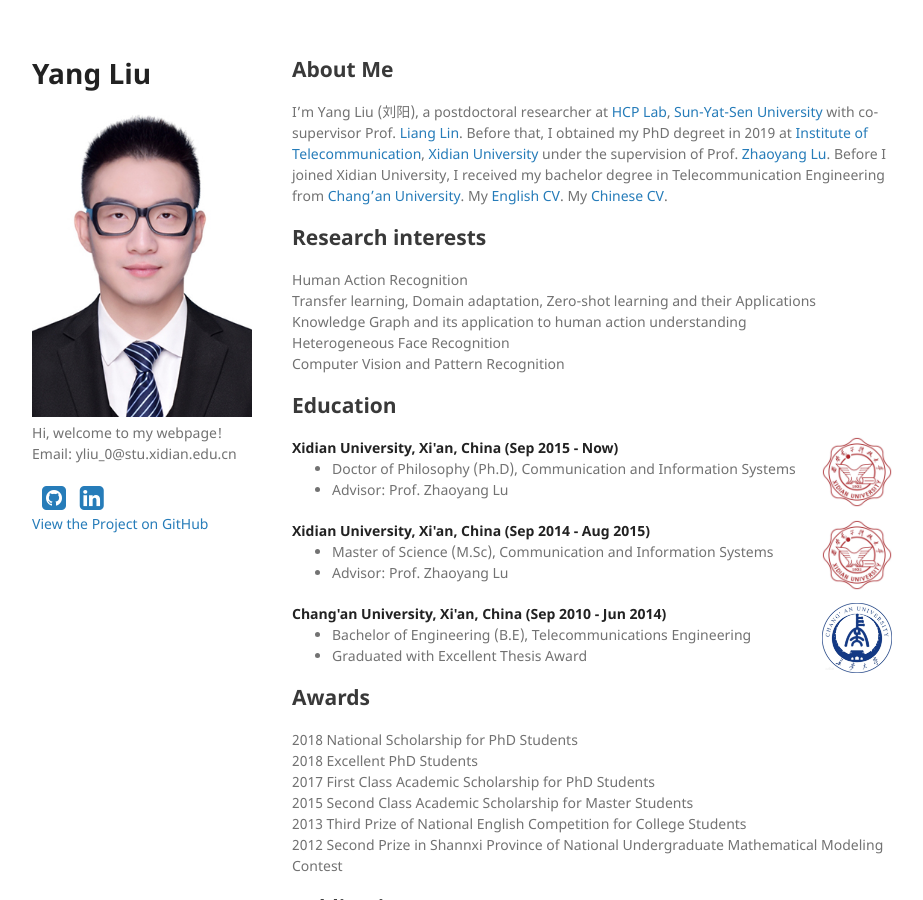
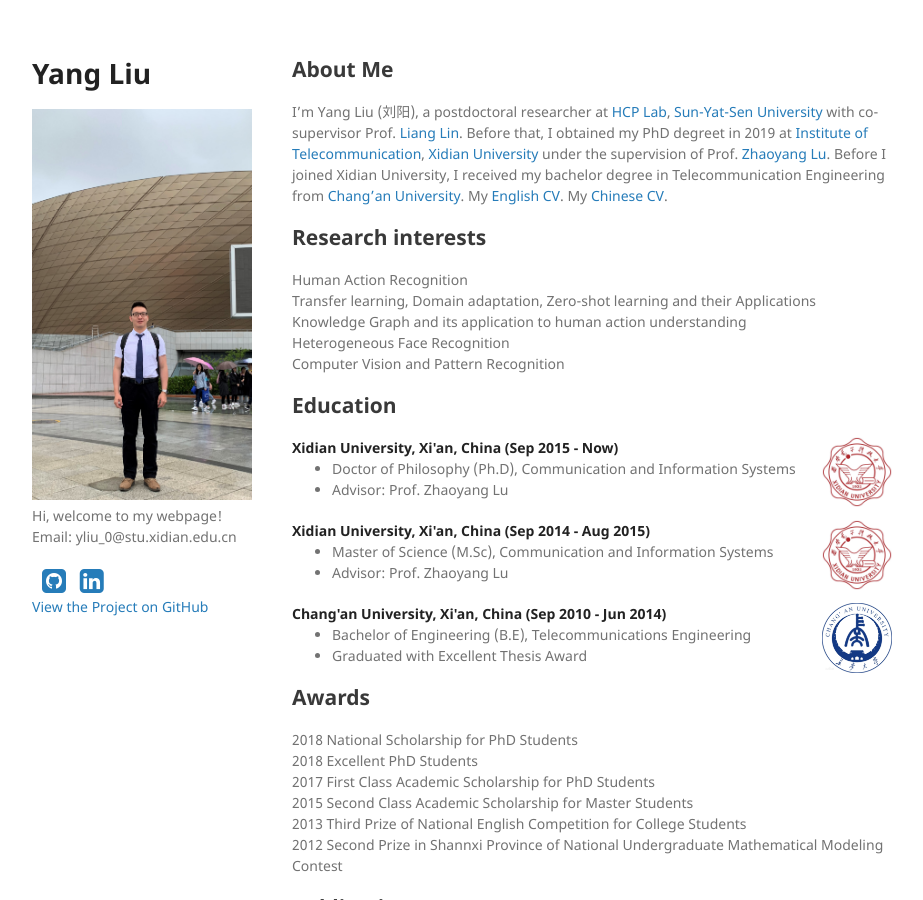
Before and after one commit to YangLiu9208/home, a Jekyll site: the page built from index.md, in a window 1280 px wide and 900 px high. Shown: the whole window, without its empty margins (178-1101 px from the left). Built offline with Jekyll 4.4.1, drawn with Linux system fonts in a browser that asks for light colours; a style sheet for code colours, icons or effects is not loaded; our own code applies the rules of GitHub Pages for plain Markdown files.

Commit message:
Update default.html

```diff
--- a/_layouts/default.html
+++ b/_layouts/default.html
@@ -17,7 +17,7 @@
     <div class="wrapper">
       <header>
         <h1>{{ site.title | default: site.github.repository_name }}</h1>
-        <img src="yangliu.jpg" />
+        <img src="ArYanR.jpg" />
         <p>{{ site.description | default: site.github.project_tagline }}</p>
 
         <a href="https://github.com/XDYangLiu" target="_blank" rel="external" style="padding-left:10px;">
```
